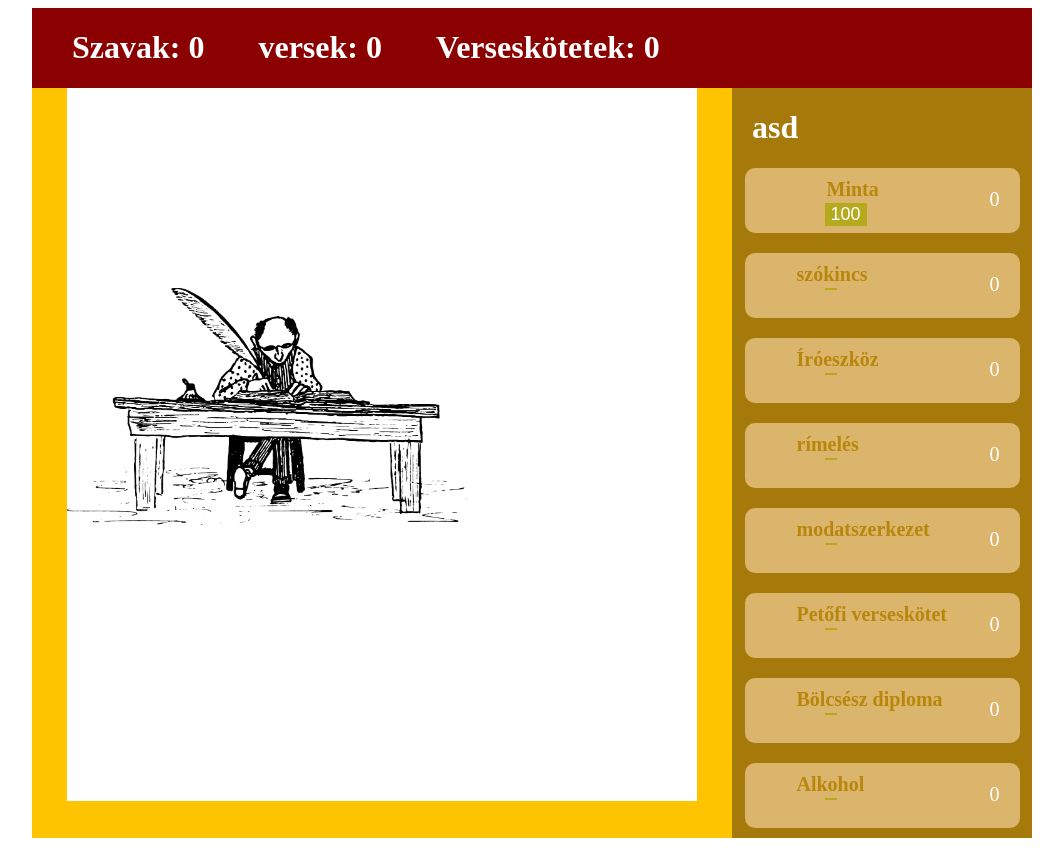
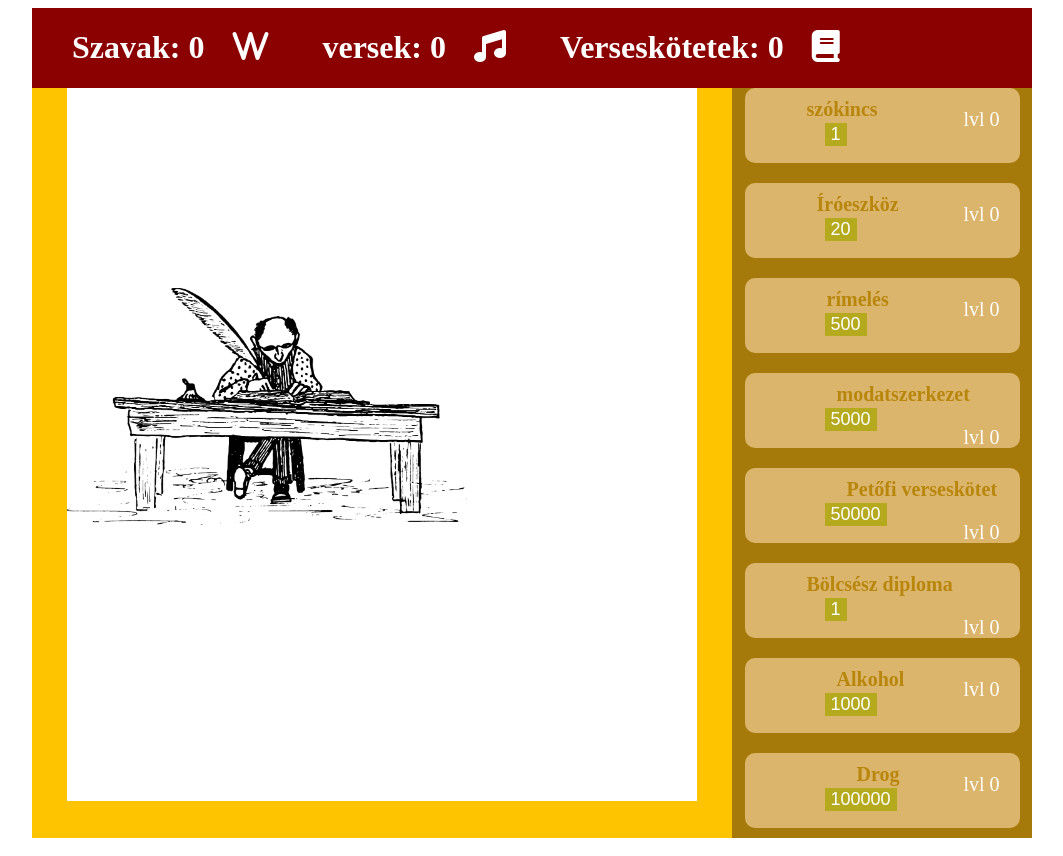
Before and after one commit to borsodi-koppany/WEB_tesztelos_projekt, a plain HTML site: page index.html in a window 1280 px wide. Shown: the whole page, without its empty margins (108-1171 px from the left). Drawn offline with Linux system fonts and the light colour scheme.

Commit message:
kurva számláló

```diff
--- a/index.html
+++ b/index.html
@@ -5,14 +5,15 @@
     <meta name="viewport" content="width=device-width, initial-scale=1.0">
     <link rel="stylesheet" href="style.css">
     <script src="script.js" defer></script>
+    <script src="https://kit.fontawesome.com/02dab46b51.js" crossorigin="anonymous"></script>
     <title>Document</title>
 </head>
 <body>
     <div class="game">
         <div class="awards">
-            <h1>Szavak: 0</h1>
-            <h1>versek: 0</h1>
-            <h1>Verseskötetek: 0</h1>
+            <h1>Szavak: <span class="w">1</span> <i class="fa-solid fa-w"></i></h1>
+            <h1>versek: <span class="v">0</span> <i class="fa-solid fa-music"></i></i></h1>
+            <h1>Verseskötetek: <span class="vk">0</span> <i class="fa-solid fa-book"></i></h1>
         </div>
         <div class="scene">
             <div class="display">
@@ -29,7 +30,7 @@
             <div class="upgrade">
                 <h4>Minta</h4>
                 <span>0</span>
-                <button>100</button>
+                <button>100 <i class="fa-solid fa-w"></i></button>
             </div>
 
         </div>
--- a/script.js
+++ b/script.js
@@ -1,31 +1,102 @@
-class Upgrade{
-    constructor(name,quantity,cost){
+class Upgrade {
+    constructor(name, quantity, cost, generate, type) {
         this.name = name;
         this.quantity = quantity;
-        this.cost = cost
+        this.cost = cost;
+        this.generate = generate;
+        this.type = type;
     }
 
-    Buy(){
-        this.cost*=4;
+    Buy() {
+        this.cost *= 4;
         this.quantity += 1;
     }
 }
 
+class UpgradeDiv {
+    constructor(upgrade) {
+        this.u = upgrade;
+        this.div = document.createElement("div");
+        this.div.classList.add("upgrade");
+
+        this.h = document.createElement("h4");
+        this.h.textContent = upgrade.name;
+        this.div.appendChild(this.h);
+
+        this.costButton = document.createElement("button");
+        this.costButton.textContent = upgrade.cost;
+        this.costButton.value = upgrade.cost;
+        this.div.appendChild(this.costButton);
+
+        this.span = document.createElement("span");
+        this.span.textContent = `lvl ${upgrade.quantity}`;
+        this.div.appendChild(this.span);
+
+        this.div.addEventListener("click", () => {
+            this.BuyD();
+        });
+    }
+
+    Update() {
+        this.costButton.textContent = this.u.cost;
+        this.costButton.value = this.u.cost;
+        this.span.textContent = `lvl ${this.u.quantity}`;
+    }
+
+    BuyD() {
+        this.u.Buy();
+        this.Update();
+        console.log(this.u.cost);
+    }
+}
+
+function KiirasFrissit(fejlesztesekdiv) {
+    const upgradesContainer = document.querySelector(".upgrades");
+    upgradesContainer.textContent = "";
+    fejlesztesekdiv.forEach(fdiv => {
+        upgradesContainer.appendChild(fdiv.div);
+        console.log("frissitve");
+    });
+}
+
+function SzamFrissit(w, v, vk){
+    const wspan = document.querySelector(".w")
+    const vspan = document.querySelector(".v")
+    const vkspan = document.querySelector(".vk")
+    wspan.textContent = w;
+    vspan.textContent = v;
+    vkspan.textContent = vk;
+}
 let fejlesztesek = [
-    new Upgrade("szókincs", 0, 1),  new Upgrade("Íróeszköz", 0, 20), new Upgrade("rímelés", 0, 500), new Upgrade("modatszerkezet", 0, 5000), new Upgrade("Petőfi verseskötet", 0, 50000), new Upgrade("Bölcsész diploma", 0, 1000000), new Upgrade("Alkohol", 0, 5000000), new Upgrade("Drog", 0, 10), new Upgrade("Kis-Faludy díj", 0, 2000000)
-]
+    new Upgrade("szókincs", 0, 1, 1, "w"),
+    new Upgrade("Íróeszköz", 0, 20, 10, "w"),
+    new Upgrade("rímelés", 0, 500, 100, "w"),
+    new Upgrade("modatszerkezet", 0, 5000, 1000, "w"),
+    new Upgrade("Petőfi verseskötet", 0, 50000, 10000, "w"),
+    new Upgrade("Bölcsész diploma", 0, 1, 1, "v"),
+    new Upgrade("Alkohol", 0, 1000, 100, "v"),
+    new Upgrade("Drog", 0, 100000, 10000, "v"),
+    new Upgrade("Kis-Faludy díj", 0, 1, 1, "vk"),
+    new Upgrade("SzoÓ Virág", 0, 1000000, 0, "vk")
+];
+let words = 0;
+let versek = 0;
+let verseskotetek = 0;
+let fejlesztesekdiv = fejlesztesek.map(fejlesztes => new UpgradeDiv(fejlesztes));
 
-fejlesztesek.forEach(fejlesztes => {
-    let d = document.createElement("div");
-    d.classList.add("upgrade");
-    let h = document.createElement("h4")
-    h.textContent = fejlesztes.name;
-    let span = document.createElement("span")
-    span.textContent = fejlesztes.quantity
-    let cost = document.createElement("button")
-    cost.value = fejlesztes.cost;
-    d.appendChild(h);
-    d.appendChild(span);
-    d.appendChild(cost);
-    document.querySelector(".upgrades").appendChild(d)
-})
+let Income = setInterval(() => {
+    fejlesztesekdiv.forEach(fdiv =>{
+        if(fdiv.u.type == "v"){
+            versek += fdiv.u.quantity * fdiv.u.generate
+        }
+        else if(fdiv.u.type == "w"){
+            words += fdiv.u.quantity * fdiv.u.generate
+        }
+        else{
+            verseskotetek += fdiv.u.quantity * fdiv.u.generate
+        }
+    })
+    SzamFrissit(words, versek, verseskotetek);
+}, 1000)
+
+KiirasFrissit(fejlesztesekdiv);
--- a/style.css
+++ b/style.css
@@ -52,7 +52,7 @@
     margin: auto;
     margin-bottom: 20px;
     width: 275px;
-    height: 65px;
+    height: 75px;
     border-radius: 10px;
 
 
@@ -64,6 +64,8 @@
     font-size: 20px;
     display: inline-block;
     margin-top: 10px;
+    margin-bottom: 0;
+    position: relative;
 }
 
 .upgrade span{
@@ -83,4 +85,5 @@
  left: 80px;
  font-size: 18px;
  border: none;
+ margin: 0;
 }
```
